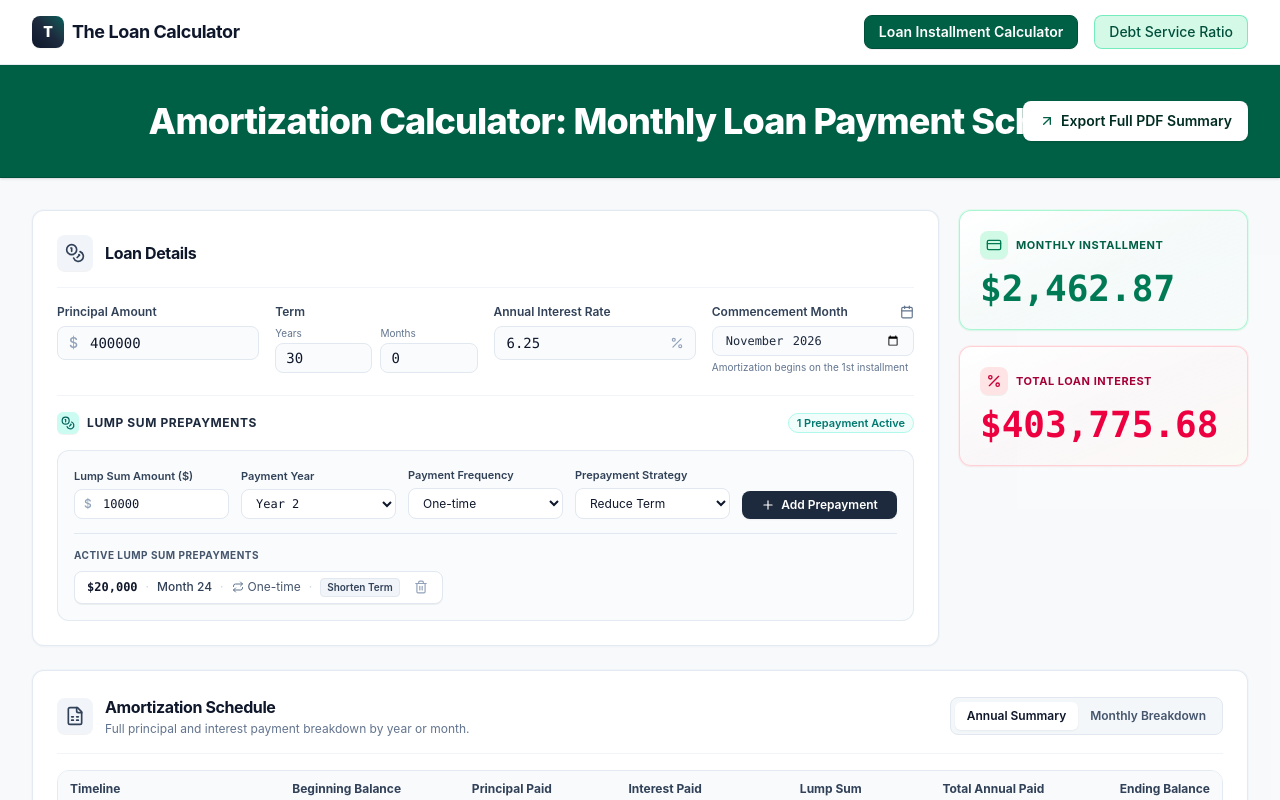
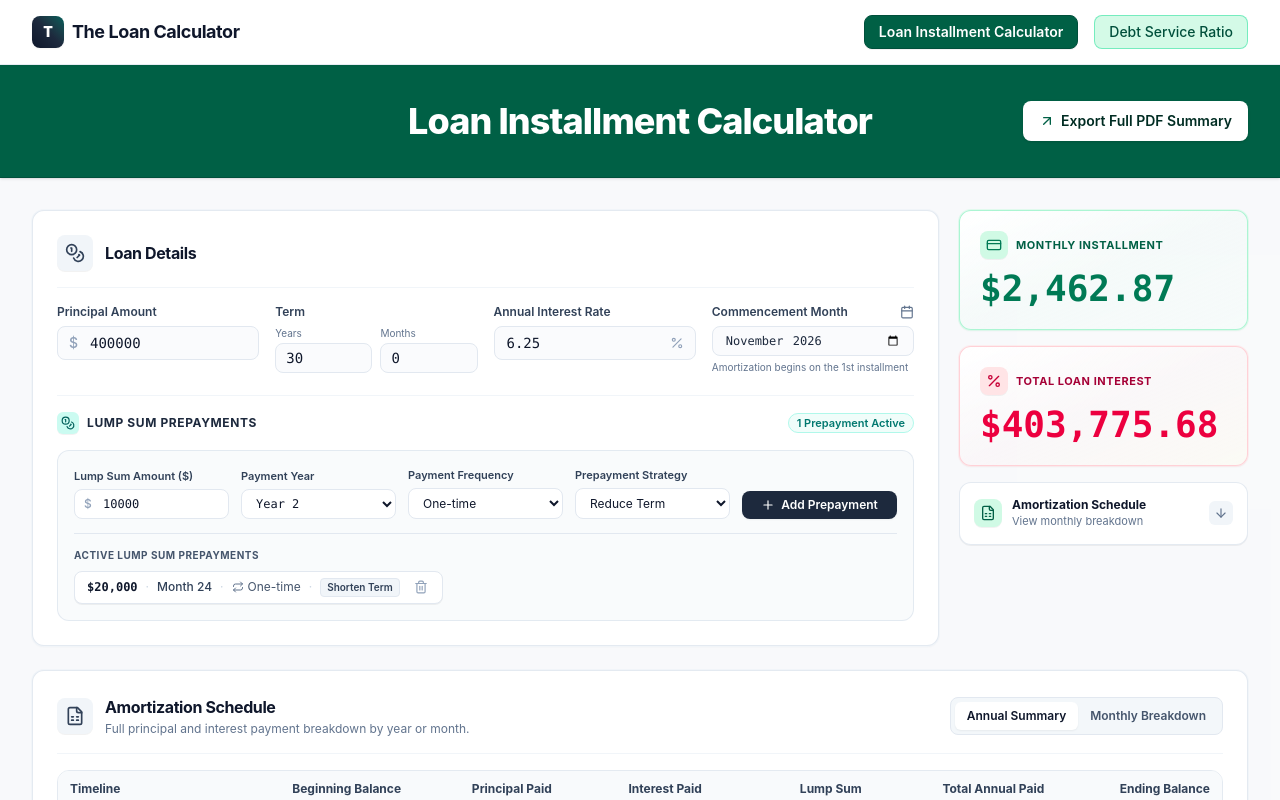
Before and after one commit to dimarion/Loan-Fit-Check, a React (Vite) app: page / in a window 1280 px wide. Shown: the top 800 px of the page. Built offline with nearby package versions, Linux system fonts and the light colour scheme.

Commit message:
feat: add Google Analytics and update SEO routing
Integrate Google Tag Manager across the application, rename the primary tool to "Loan Installment Calculator," and update URL routing to support direct amortization schedule navigation.

```diff
--- a/index.html
+++ b/index.html
@@ -3,7 +3,17 @@
   <head>
     <meta charset="UTF-8" />
     <meta name="viewport" content="width=device-width, initial-scale=1.0" />
-    <title>Amortization Calculator: Monthly Loan Payment Schedule - The Loan Calculator</title>
+
+    <!-- Google tag (gtag.js) -->
+    <script async src="https://www.googletagmanager.com/gtag/js?id=G-40NJZG70EP"></script>
+    <script>
+      window.dataLayer = window.dataLayer || [];
+      function gtag(){dataLayer.push(arguments);}
+      gtag('js', new Date());
+
+      gtag('config', 'G-40NJZG70EP');
+    </script>
+    <title>Loan Installment Calculator - The Loan Calculator</title>
     <meta name="description" content="Calculate loan installments, debt service ratios (DSR), fixed and variable rate amortization schedules, and lump sum prepayment impacts with downloadable PDF reports." />
     <meta name="keywords" content="loan installment calculator, debt service ratio calculator, DSR calculator, mortgage repayment, amortization schedule, loan prepayment, interest rate calculator, borrowing eligibility, financial calculator" />
     <meta name="robots" content="index, follow" />
@@ -26,12 +36,12 @@
     <meta property="og:site_name" content="The Loan Calculator" />
     <meta property="og:url" content="https://loanfitcheck.com/" />
     <meta property="og:locale" content="en_US" />
-    <meta property="og:title" content="Amortization Calculator: Monthly Loan Payment Schedule - The Loan Calculator" />
+    <meta property="og:title" content="Loan Installment Calculator - The Loan Calculator" />
     <meta property="og:description" content="Calculate loan installments, debt service ratios (DSR), fixed and variable rate amortization schedules, and lump sum prepayment impacts with downloadable PDF reports." />
 
     <!-- Twitter / X Cards -->
     <meta name="twitter:card" content="summary_large_image" />
-    <meta name="twitter:title" content="Amortization Calculator: Monthly Loan Payment Schedule - The Loan Calculator" />
+    <meta name="twitter:title" content="Loan Installment Calculator - The Loan Calculator" />
     <meta name="twitter:description" content="Calculate loan installments, debt service ratios (DSR), fixed and variable rate amortization schedules, and lump sum prepayment impacts with downloadable PDF reports." />
 
     <!-- Schema.org JSON-LD Structured Data -->
--- a/public/privacy.html
+++ b/public/privacy.html
@@ -3,6 +3,15 @@
   <head>
     <meta charset="UTF-8" />
     <meta name="viewport" content="width=device-width, initial-scale=1.0" />
+    <!-- Google tag (gtag.js) -->
+    <script async src="https://www.googletagmanager.com/gtag/js?id=G-40NJZG70EP"></script>
+    <script>
+      window.dataLayer = window.dataLayer || [];
+      function gtag(){dataLayer.push(arguments);}
+      gtag('js', new Date());
+
+      gtag('config', 'G-40NJZG70EP');
+    </script>
     <title>Privacy Policy - LoanFit Check</title>
     <meta name="description" content="Privacy Policy for LoanFit Check (loanfitcheck.com). Information on client-side calculation privacy, cookies, and Google AdSense." />
     <style>
--- a/src/App.tsx
+++ b/src/App.tsx
@@ -23,6 +23,8 @@ import {
   ArrowUpRight,
   Shield,
   ExternalLink,
+  FileSpreadsheet,
+  ArrowDown,
 } from 'lucide-react';
 
 export default function App() {
@@ -45,8 +47,8 @@ export default function App() {
       document.title = 'Debt Service Ratio (DSR) Calculator – Bank Eligibility & Limits';
       canonical.href = 'https://loanfitcheck.com/debt-service-ratio-calculator';
     } else {
-      document.title = 'Amortization Calculator: Monthly Loan Payment Schedule';
-      canonical.href = 'https://loanfitcheck.com/';
+      document.title = 'Loan Installment Calculator – The Loan Calculator';
+      canonical.href = 'https://loanfitcheck.com/loan-installment-calculator';
     }
   }, [activeSection]);
 
@@ -65,14 +67,21 @@ export default function App() {
         hash.includes('debt-service-ratio')
       ) {
         setActiveSection('dsr');
-      } else if (
-        path.includes('loan-installment') ||
-        path.includes('amortization') ||
-        hash === '#overview' ||
-        hash === '' ||
-        path === '/'
-      ) {
+      } else {
         setActiveSection('overview');
+        if (
+          path.includes('amortization') ||
+          hash.includes('amortization') ||
+          hash === '#amortization-schedule' ||
+          hash === '#schedule'
+        ) {
+          setTimeout(() => {
+            const el = document.getElementById('amortization-schedule');
+            if (el) {
+              el.scrollIntoView({ behavior: 'smooth', block: 'start' });
+            }
+          }, 150);
+        }
       }
     };
 
@@ -92,7 +101,7 @@ export default function App() {
     } else if (sec === 'dsr') {
       window.history.pushState({}, '', '/debt-service-ratio-calculator');
     } else {
-      window.history.pushState({}, '', '/');
+      window.history.pushState({}, '', '/loan-installment-calculator');
     }
     window.scrollTo({ top: 0, behavior: 'smooth' });
   };
@@ -177,7 +186,7 @@ export default function App() {
                   <h1 className="text-2xl sm:text-3xl md:text-4xl font-extrabold tracking-tight text-white">
                     {activeSection === 'dsr'
                       ? 'Debt Service Ratio Calculator'
-                      : 'Amortization Calculator: Monthly Loan Payment Schedule'}
+                      : 'Loan Installment Calculator'}
                   </h1>
                 </div>
 
@@ -246,6 +255,36 @@ export default function App() {
                         </div>
                       </div>
                     </div>
+
+                    {/* Link for the Amortization Schedule placed below the Total Loan Interest Card */}
+                    <a
+                      href="#amortization-schedule"
+                      onClick={(e) => {
+                        e.preventDefault();
+                        const el = document.getElementById('amortization-schedule');
+                        if (el) {
+                          el.scrollIntoView({ behavior: 'smooth', block: 'start' });
+                        }
+                      }}
+                      className="group bg-white hover:bg-emerald-50/70 border border-slate-200/90 hover:border-emerald-300 rounded-xl p-3.5 shadow-2xs hover:shadow-xs transition-all flex items-center justify-between gap-3 text-slate-800 cursor-pointer"
+                    >
+                      <div className="flex items-center gap-2.5 min-w-0">
+                        <div className="p-1.5 rounded-lg bg-emerald-100 text-emerald-800 shadow-2xs group-hover:scale-105 transition-transform">
+                          <FileSpreadsheet className="w-4 h-4" />
+                        </div>
+                        <div className="min-w-0">
+                          <span className="block text-xs font-bold text-slate-900 group-hover:text-emerald-900 truncate">
+                            Amortization Schedule
+                          </span>
+                          <span className="block text-[11px] text-slate-500 truncate">
+                            View monthly breakdown
+                          </span>
+                        </div>
+                      </div>
+                      <div className="w-6 h-6 rounded-md bg-slate-100 group-hover:bg-emerald-100 text-slate-500 group-hover:text-emerald-800 flex items-center justify-center shrink-0 transition-colors">
+                        <ArrowDown className="w-3.5 h-3.5" />
+                      </div>
+                    </a>
                   </div>
                 </section>
 
@@ -270,16 +309,6 @@ export default function App() {
                   onChange={handleUpdateDsr}
                 />
                 <CarLoanDsrArticle />
-              </div>
-            )}
-
-            {/* Tab 3: Amortization Schedule */}
-            {activeSection === 'schedule' && (
-              <div className="space-y-6 mt-6">
-                <AmortizationSchedule
-                  calcResult={calcResult}
-                  params={loanParams}
-                />
               </div>
             )}
 
```
Also changed, not shown: 1 other file (tests, documents, lock files or other folders).
